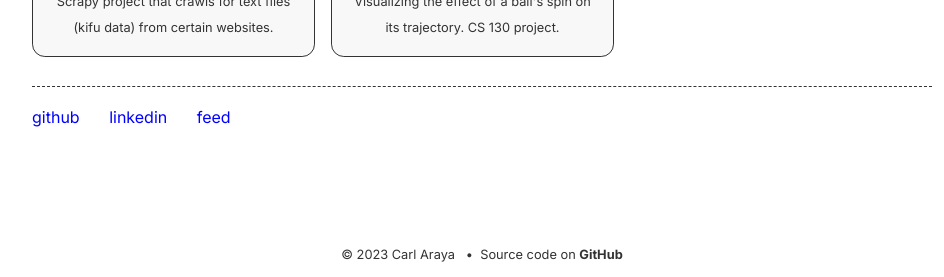
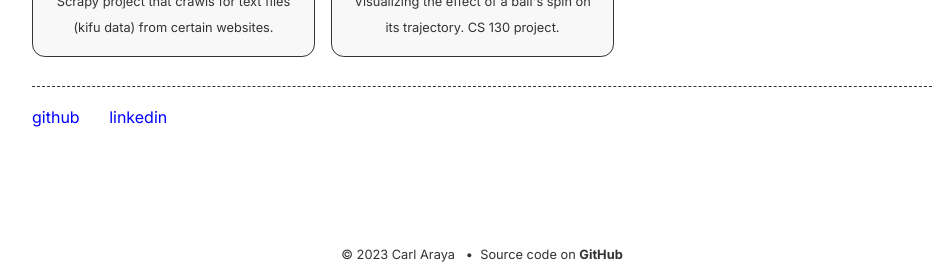
Before and after one commit to carlaraya/carlaraya.github.io, a Jekyll site: the page build/index.html, which Jekyll copies as it is, in a window 1280 px wide. Shown: the part 1216-1493 px from the top of the page, without its empty margins (158-1102 px from the left). Built offline with Jekyll 4.4.1, drawn with Linux system fonts in a browser that asks for light colours.

Commit message:
content updates

```diff
--- a/_data/home.yml
+++ b/_data/home.yml
@@ -61,5 +61,5 @@ footer_entries:
   - title: linkedin
     url: https://www.linkedin.com/in/carl-araya/
 
-  - title: feed
-    url: feed.xml
+# - title: feed
+#   url: feed.xml
--- a/build/index.html
+++ b/build/index.html
@@ -296,13 +296,6 @@
       &nbsp;&nbsp;
     </li>
 
-    <li>
-      <a href="feed.xml">
-        feed
-      </a>
-      &nbsp;&nbsp;
-    </li>
-
 </ul>
 
   </footer>
```
Also changed, not shown: build/feed.xml.
